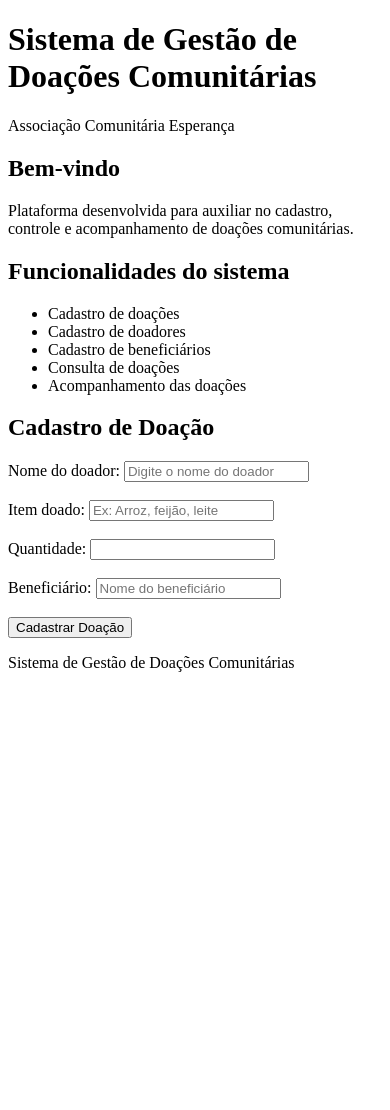
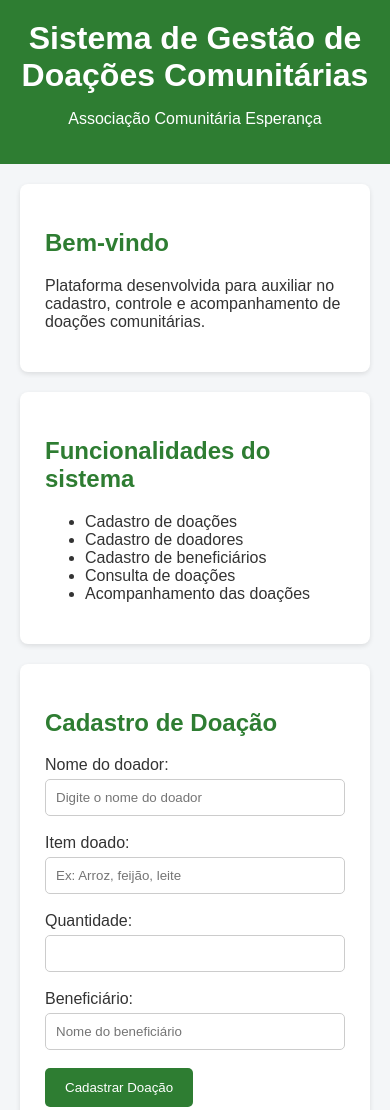
Before and after one commit to Rodrigo16lima/sistema-gestao-doacoes, a plain HTML site: page index.html in a window 390 px wide. Shown: the top 1110 px of the page. Before the commit the page ends 844 px from the top, so only its background shows below. Drawn offline with Linux system fonts and the light colour scheme.

Commit message:
feat: adiciona estilizacao responsiva da interface

```diff
--- a/index.html
+++ b/index.html
@@ -5,6 +5,7 @@
     <meta name="viewport" content="width=device-width, initial-scale=1.0">
 
     <title>Sistema de Gestão de Doações</title>
+    <link rel="stylesheet" href="style.css">
 </head>
 
 <body>
--- /dev/null
+++ b/style.css
@@ -0,0 +1,78 @@
+* {
+    box-sizing: border-box;
+}
+
+body {
+    font-family: Arial, sans-serif;
+    margin: 0;
+    background-color: #f4f6f8;
+    color: #333;
+}
+
+header {
+    background-color: #2e7d32;
+    color: white;
+    text-align: center;
+    padding: 30px 20px;
+}
+
+header h1 {
+    margin: 0;
+}
+
+main {
+    max-width: 900px;
+    margin: 30px auto;
+    padding: 20px;
+}
+
+section {
+    background-color: white;
+    padding: 25px;
+    margin-bottom: 20px;
+    border-radius: 8px;
+    box-shadow: 0 2px 5px rgba(0, 0, 0, 0.1);
+}
+
+h2 {
+    color: #2e7d32;
+}
+
+input {
+    width: 100%;
+    padding: 10px;
+    margin-top: 5px;
+    border: 1px solid #ccc;
+    border-radius: 5px;
+}
+
+button {
+    background-color: #2e7d32;
+    color: white;
+    padding: 12px 20px;
+    border: none;
+    border-radius: 5px;
+    cursor: pointer;
+}
+
+button:hover {
+    background-color: #1b5e20;
+}
+
+footer {
+    text-align: center;
+    padding: 20px;
+    background-color: #333;
+    color: white;
+}
+
+@media (max-width: 600px) {
+    main {
+        margin: 10px;
+        padding: 10px;
+    }
+
+    header {
+        padding: 20px 10px;
+    }
+}
```
